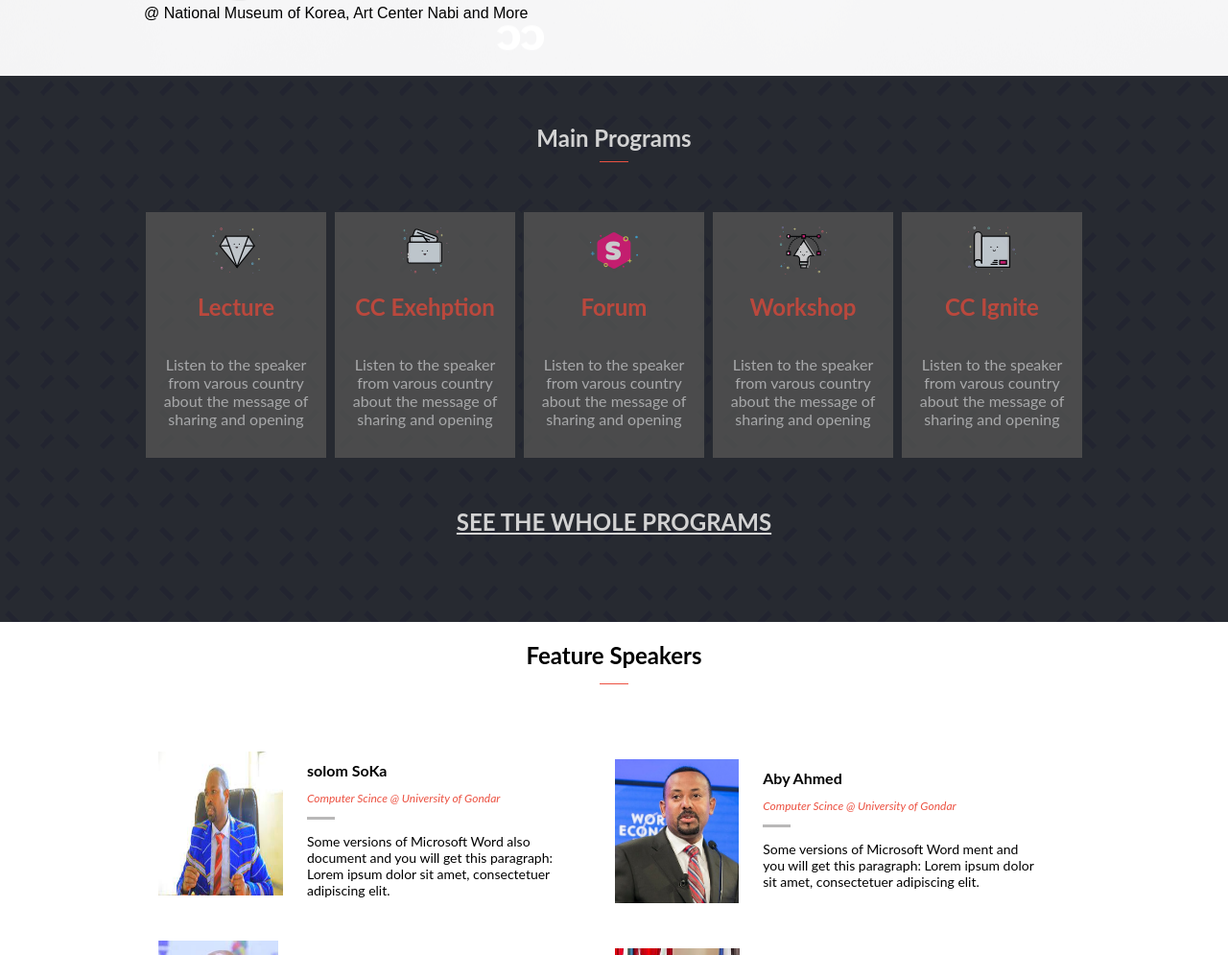
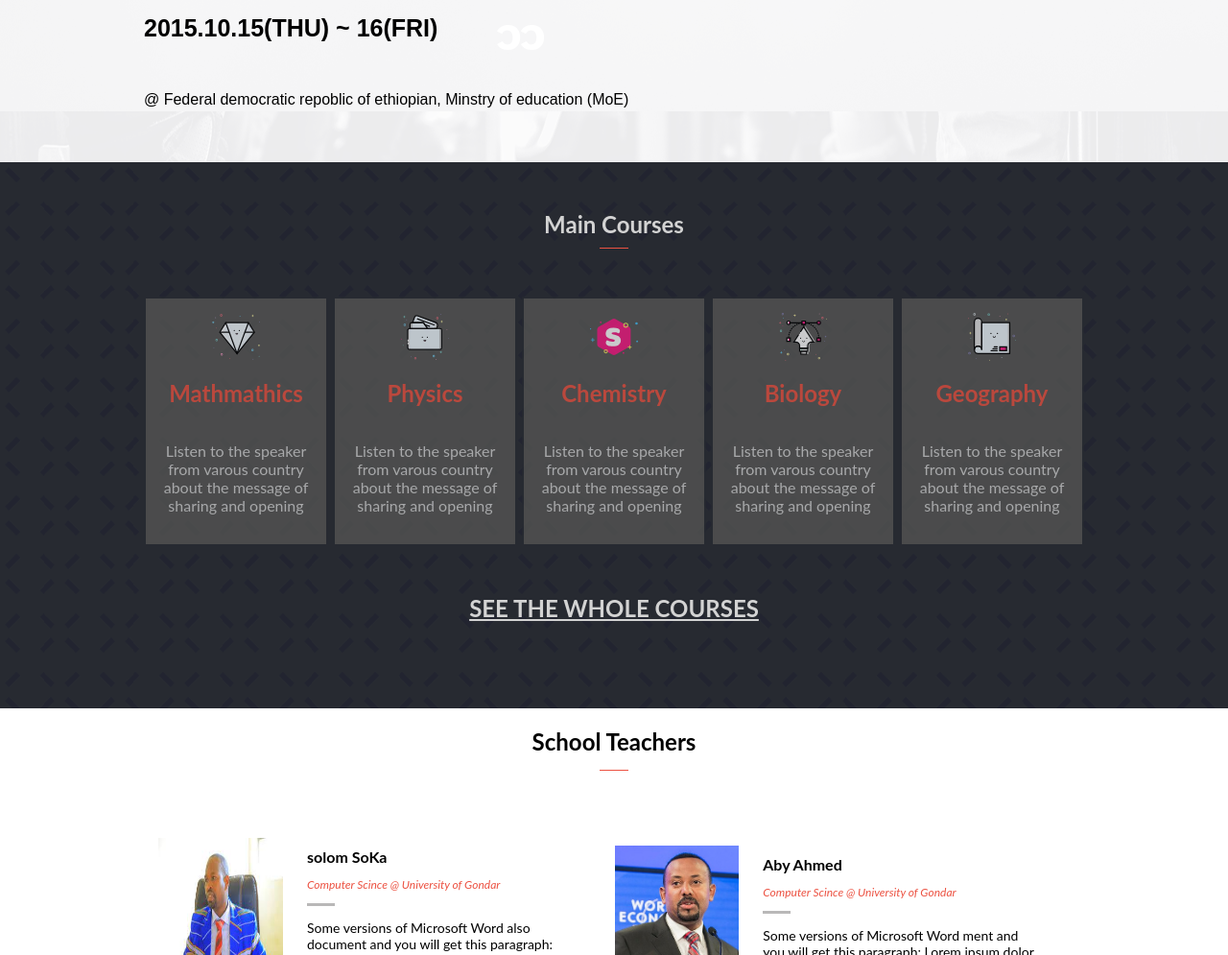
Before and after one commit to gergitokusse/HTML-CSS-JavaScript-capstone-project-, a website: page index.html in a window 1280 px wide. Shown: the part 875-1870 px from the top of the page at 96% size. Drawn offline with Linux system fonts and the light colour scheme; a web font is replaced by a local one.

Commit message:
Update readme file

```diff
--- a/index.html
+++ b/index.html
@@ -4,7 +4,7 @@
     <meta charset="UTF-8">
     <meta http-equiv="X-UA-Compatible" content="IE=edge">
     <meta name="viewport" content="width=device-width, initial-scale=1.0">
-    <title>Gerg Capston project</title>
+    <title>SIMS</title>
     <link rel="stylesheet" href="style/style.css">
 </head>
 <body>
@@ -35,7 +35,7 @@
     </nav>
     <section class="home-section padding-x">
         <h3>"Hello! Sharing World"</h3>
-        <h1 class="font-familt-cocogoose">CREATIVE COMMONS GLOBAL SUMMIT 2015</h1>
+        <h1 class="font-familt-cocogoose">STUDENT INFORMATION MANAGMENT SYSTEM (2015 E.C)</h1>
         <div>
             <p>
                 A joy full celebration beleving in the value of opennes and Sharing
@@ -44,43 +44,43 @@
             </p>
         </div>
         <p class="lg-text font-familt-cocogoose">2015.10.15(THU) ~ 16(FRI)</p>
-        <p class="font-familt-cocogoose">@ National Museum of Korea, Art Center Nabi and More</p>
+        <p class="font-familt-cocogoose">@ Federal democratic repoblic of ethiopian, Minstry of education (MoE)</p>
     </section>
     <section class="main-program padding-x bg-black">
-        <h1>Main Programs</h1>
+        <h1>Main Courses</h1>
         <span class="red_underline"></span>
         <div class="main-program-content">
             <div>
                 <img src="./imgs/icons/feature-image-4.svg" alt="Lecture">
-                <h2 class="font-family-lato">Lecture</h2>
+                <h2 class="font-family-lato">Mathmathics</h2>
                 <p class="font-family-lato">Listen to the speaker from varous country about the message of sharing and opening</p>
             </div>
             <div>
                 <img src="./imgs/icons/Multiple File Types.svg" alt="CC Exheption">
-                <h2>CC Exehption</h2>
+                <h2>Physics</h2>
                 <p>Listen to the speaker from varous country about the message of sharing and opening</p>
             </div>
             <div>
                 <img src="./imgs/icons/logo_bagde.svg" alt="Forum">
-                <h2>Forum</h2>
+                <h2>Chemistry</h2>
                 <p>Listen to the speaker from varous country about the message of sharing and opening</p>
             </div>
             <div>
                 <img src="./imgs/icons/Editable Vectors.svg" alt="Workshop">
-                <h2>Workshop</h2>
+                <h2>Biology</h2>
                 <p>Listen to the speaker from varous country about the message of sharing and opening</p>
             </div>
             <div>
                 <img src="./imgs/icons/Monthly updates.svg" alt="CC ignite">
-                <h2>CC Ignite</h2>
+                <h2>Geography</h2>
                 <p>Listen to the speaker from varous country about the message of sharing and opening</p>
             </div>
         </div>
-        <h1 class="h1-desk">SEE THE WHOLE PROGRAMS</h1>
+        <h1 class="h1-desk">SEE THE WHOLE COURSES</h1>
         <h1 class="h1-mob">Join CC Global summit 2015</h1>
     </section>
     <section class="feature-speaker padding-x">
-        <h1>Feature Speakers</h1>
+        <h1>School Teachers</h1>
         <span class="red_underline"></span>
         <div class="feature-speaker-content">
         </div>
```
Also changed, not shown: about.html (+1 -1 lines), README.md.
